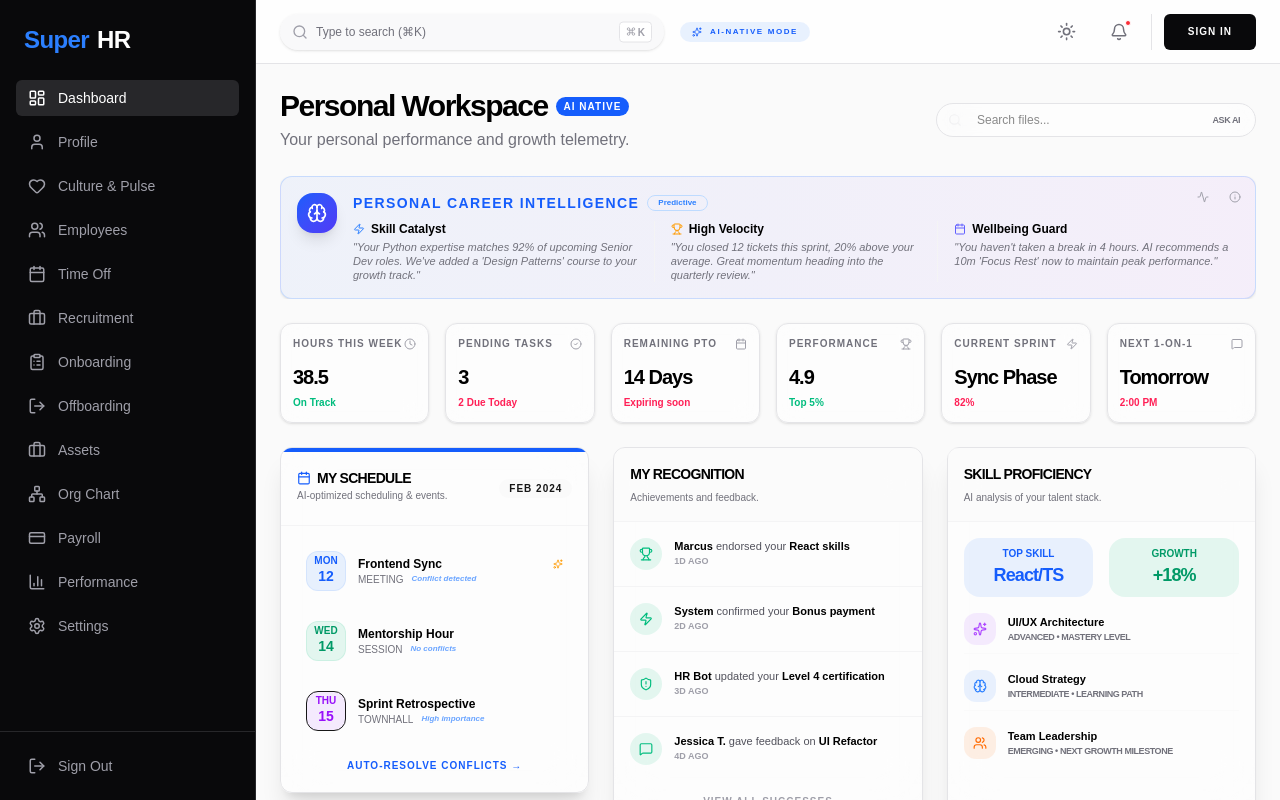
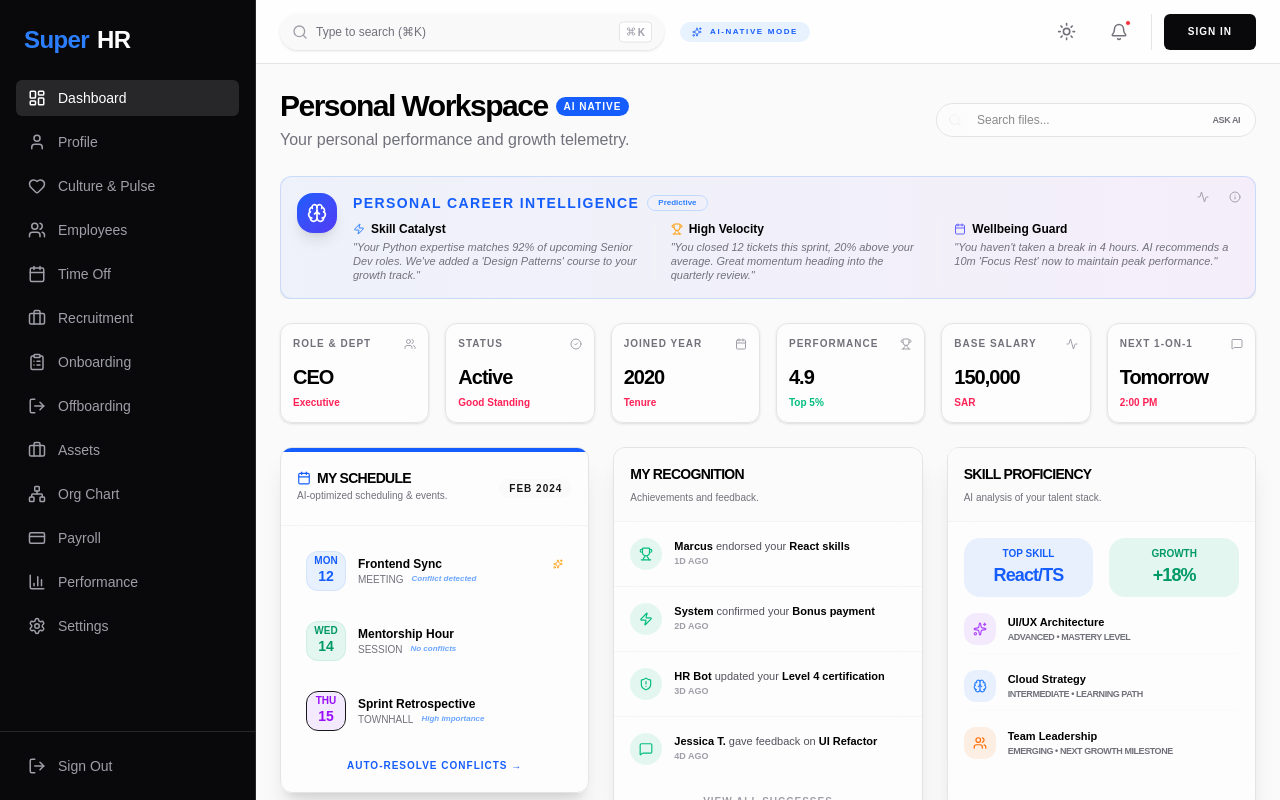
Before and after one commit to ahmedamr1/HRsoftware, a Next.js app: page / in a window 1280 px wide. Built offline with nearby package versions, Linux system fonts and the light colour scheme.

Commit message:
feat: make employee dashboard dynamic with actual user data

```diff
--- a/src/app/page.tsx
+++ b/src/app/page.tsx
@@ -8,6 +8,7 @@ import { toast } from "sonner";
 import { useState } from "react";
 import { motion, AnimatePresence } from "framer-motion";
 import { useAuth } from "@/lib/auth-context";
+import { useEmployees } from "@/lib/employee-context";
 
 export default function Dashboard() {
   const { userRole, logout } = useAuth();
@@ -31,6 +32,10 @@ export default function Dashboard() {
     toast.success("Task completed!");
   };
 
+  const { employees } = useEmployees();
+  const currentUserId = userRole === 'manager' ? "2" : (userRole === 'employee' ? "4" : "1");
+  const currentUser = employees.find(e => e.id === currentUserId);
+
   const adminStats = [
     { title: "Total Talent", value: "124", change: "+12%", icon: Users, color: "blue" },
     { title: "Open Roles", value: "8", change: "+2", icon: Brain, color: "emerald" },
@@ -41,11 +46,11 @@ export default function Dashboard() {
   ];
 
   const employeeStats = [
-    { title: "Hours This Week", value: "38.5", change: "On Track", icon: Clock, color: "blue" },
-    { title: "Pending Tasks", value: "3", change: "2 Due Today", icon: CheckCircle2, color: "rose" },
-    { title: "Remaining PTO", value: "14 Days", change: "Expiring soon", icon: CalendarIcon, color: "orange" },
+    { title: "Role & Dept", value: currentUser?.role || "Employee", change: currentUser?.department || "General", icon: Users, color: "blue" },
+    { title: "Status", value: currentUser?.status || "Active", change: "Good Standing", icon: CheckCircle2, color: "emerald" },
+    { title: "Joined Year", value: currentUser ? new Date(currentUser.joinedDate).getFullYear().toString() : "2024", change: "Tenure", icon: CalendarIcon, color: "orange" },
     { title: "Performance", value: "4.9", change: "Top 5%", icon: Trophy, color: "yellow" },
-    { title: "Current Sprint", value: "Sync Phase", change: "82%", icon: Zap, color: "purple" },
+    { title: "Base Salary", value: currentUser?.salary ? `${currentUser.salary.toLocaleString()}` : "N/A", change: currentUser?.currency || "USD", icon: Activity, color: "rose" },
     { title: "Next 1-on-1", value: "Tomorrow", change: "2:00 PM", icon: MessageSquare, color: "emerald" },
   ];
 
```
